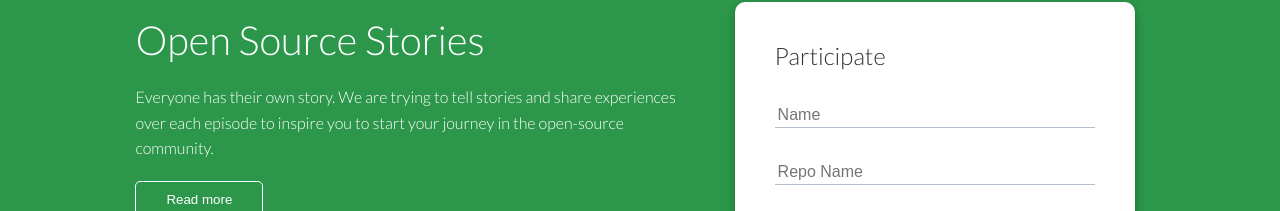
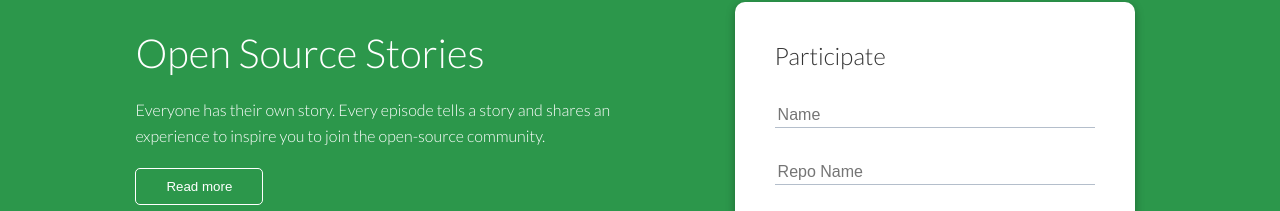
Before and after one commit to prpodcast/prpodcast.github.io, a React (Create React App) app: page / in a window 1280 px wide. Shown: the part 153-364 px from the top of the page. Built offline with nearby package versions, Linux system fonts and the light colour scheme.

Commit message:
refactor(showcase): paraphrase text

```diff
--- a/src/components/Showcase/Showcase.tsx
+++ b/src/components/Showcase/Showcase.tsx
@@ -7,9 +7,7 @@ const Showcase = () => {
         <div className="showcase-text">
           <h1>Open Source Stories</h1>
           <p>Everyone has their own story.
-            We are trying to tell stories and share
-            experiences over each episode to inspire
-            you to start your journey in the open-source community.
+            Every episode tells a story and shares an experience to inspire you to join the open-source community.
           </p>
           <button className="btn btn-outline">Read more</button>
         </div>
```
